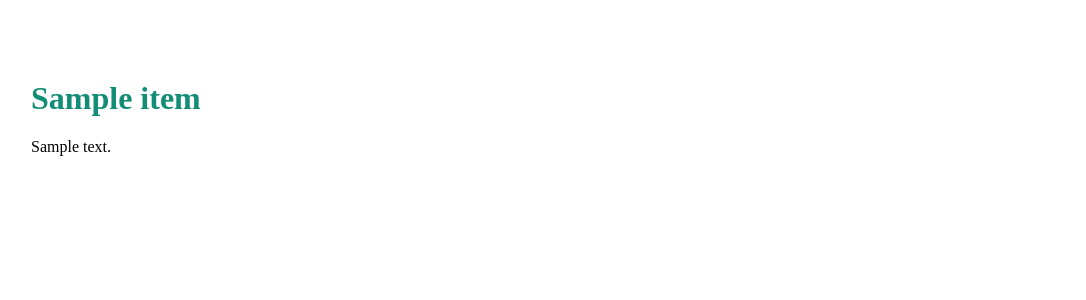
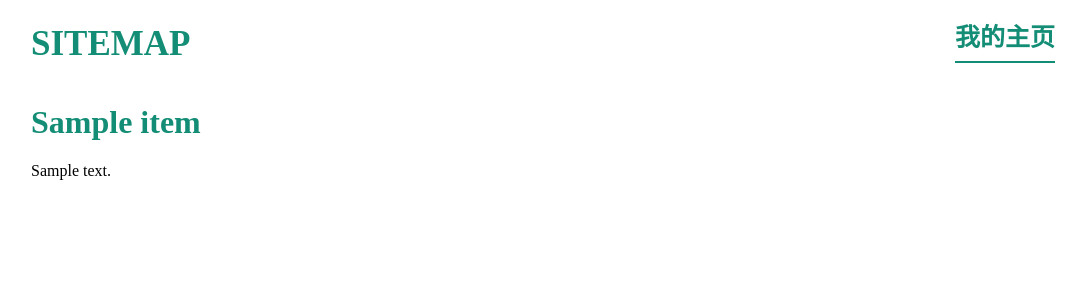
Before and after one commit to youguanxinqing/YGBlog, a FastAPI app: template templates/site-map.html in a window 1280 px wide. Shown: the top 300 px of the page, without its empty margins (97-1183 px from the left). Run offline with FastAPI, Linux system fonts and the light colour scheme; the template is opened without the code that fills it: most values are stand-ins (such as "Sample title", 1, 10 or a date in 2020).

Commit message:
completed site map

```diff
--- a/core/config.py
+++ b/core/config.py
@@ -9,3 +9,6 @@ from fastapi.templating import Jinja2Templates
 
 
 templates = Jinja2Templates(directory="templates")
+
+# 首页 url
+index_url = "https://youguanxinqing.xyz/"
--- a/service/sitemap.py
+++ b/service/sitemap.py
@@ -44,8 +44,9 @@ def _extract_text(text: str) -> str:
     """
         从 markdown 中提取摘要数据
     """
+    text = text.replace("<!--markdown--><!--index-menu-->", "")
     html = markdown2.markdown(text)
-    plain = html[:200]
+    plain = html
     return plain
 
 
--- a/templates/site-map.html
+++ b/templates/site-map.html
@@ -6,6 +6,11 @@
 </head>
     <link rel="stylesheet" type="text/css" href="/static/css/normalize.css" />
 <body>
+
+<div class="header">
+    <div class="title">SITEMAP</div>
+    <a class="navigation" href="{{ index }}">我的主页</a>
+</div>
 
 {# 正文 #}
 <div class="content">
@@ -31,8 +36,9 @@
 </body>
 
 <style>
+
 body {
-    margin: 10vh 10vw;
+    margin: 0 10vw;
 }
 
 a {
@@ -43,9 +49,36 @@ h1 {
     color: #138D75;
 }
 
+ul {
+    padding: 0;
+    margin: 5vh auto;
+}
+
 li {
     display: inline-block;
 }
+
+.header {
+    margin-top: 3vh;
+    margin-bottom: 5vh;
+    font-size: 35px;
+    font-weight: bolder;
+    color: #138D75;
+}
+
+.title {
+    display: inline-block;
+}
+
+.navigation {
+    float: right;
+    font-size: 25px;
+    color: #138D75;
+    padding-bottom: 1vh;
+    border-bottom: 2px solid #138D75;
+}
+
+
 </style>
 
 </html>
```
Also changed, not shown: api/v1/sitemap.py (+4 -6 lines).
